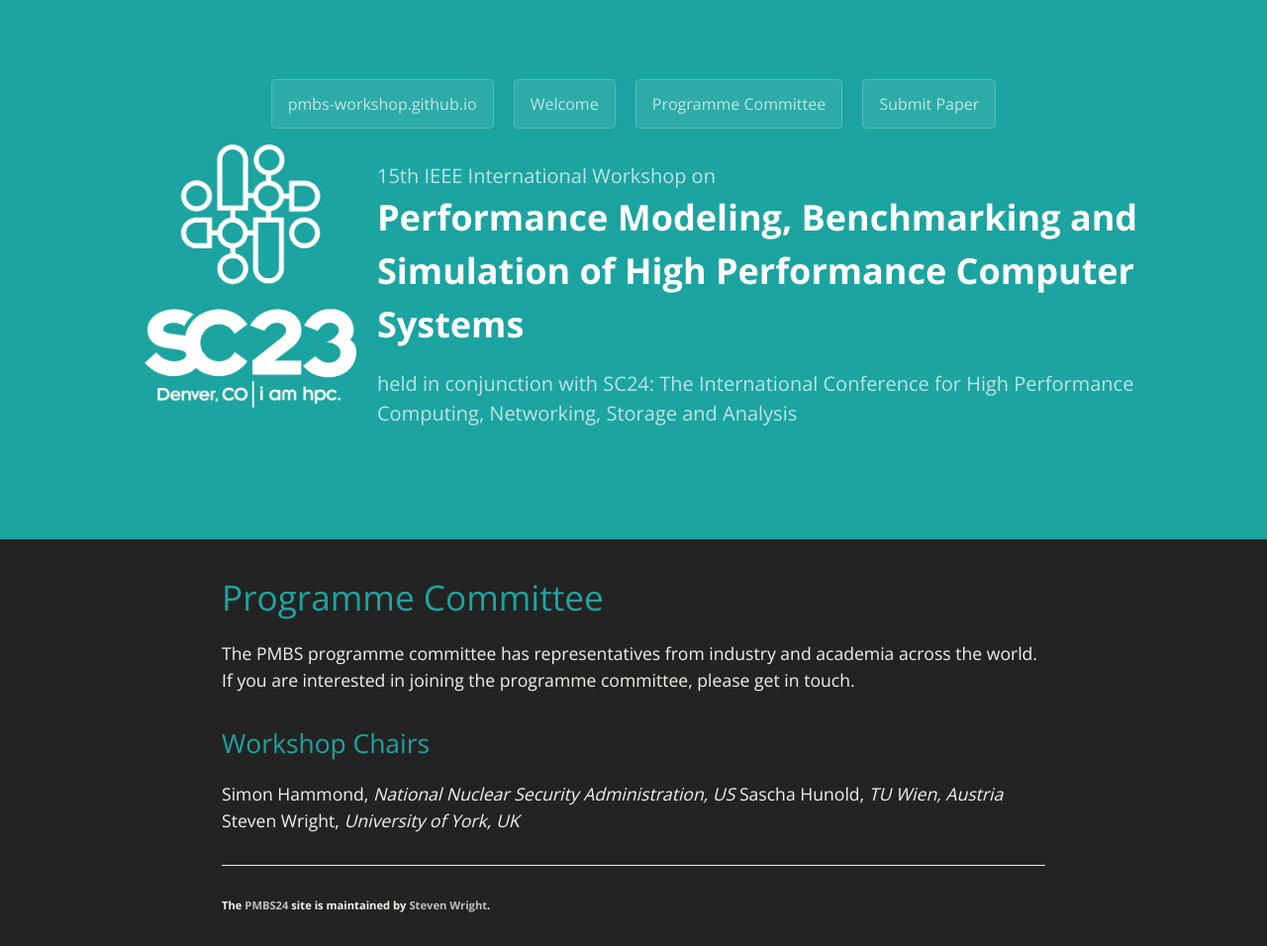
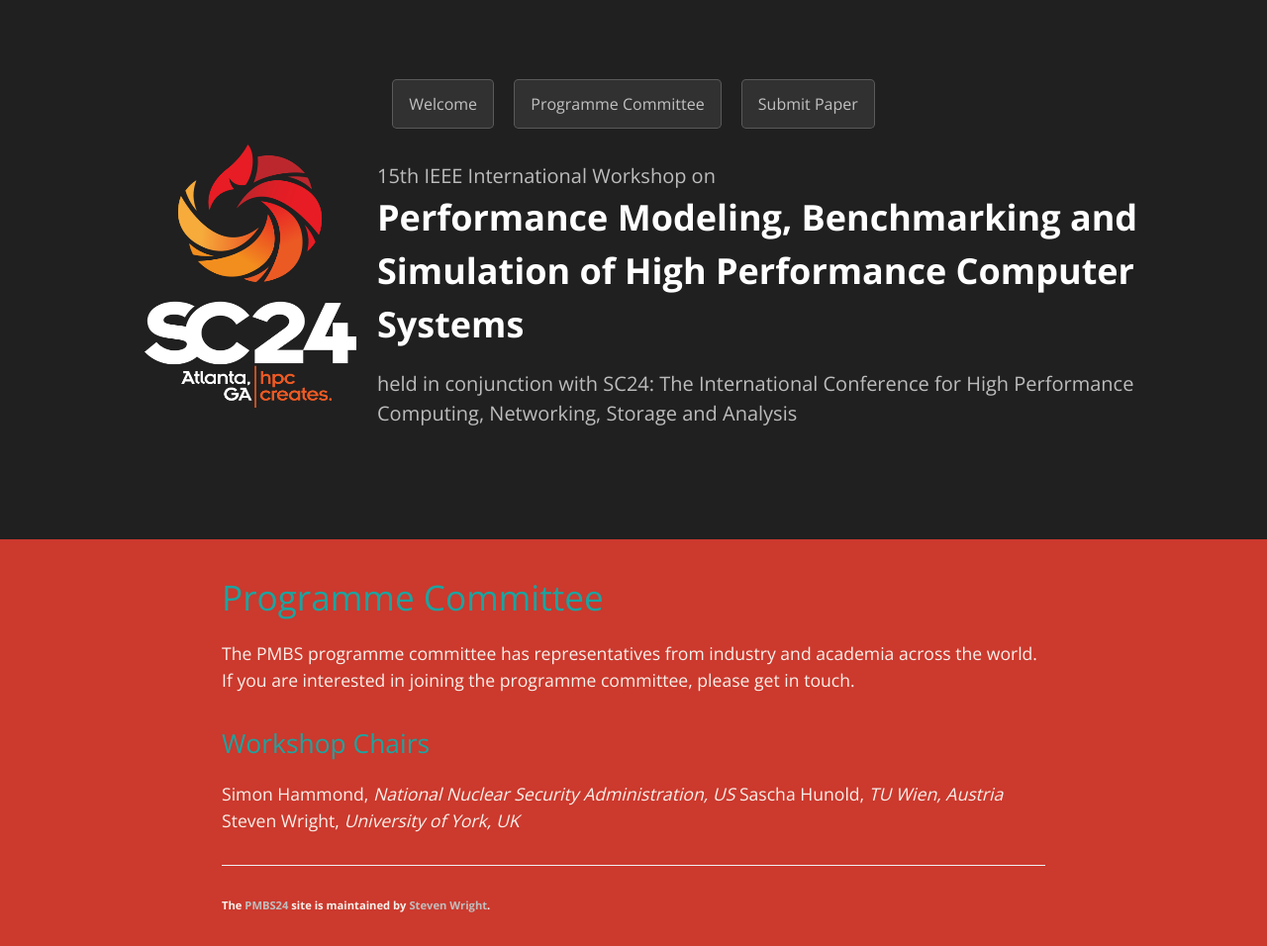
Before and after one commit to pmbs-workshop/pmbs-workshop.github.io, a Jekyll site: the page built from ProgrammeCommittee.markdown, in a window 1280 px wide. Shown: the whole page at 99% size. Built offline with Jekyll 4.4.1, drawn with Linux system fonts in a browser that asks for light colours.

Commit message:
Updated colours and logos

```diff
--- a/css/cayman.css
+++ b/css/cayman.css
@@ -179,7 +179,7 @@
 
 * { box-sizing: border-box; }
 
-body { padding: 0; margin: 0; font-family: "Open Sans", "Helvetica Neue", Helvetica, Arial, sans-serif; font-size: 16px; line-height: 1.5; color: rgba(247,241,235); background-color: rgb(35,35,35)}
+body { padding: 0; margin: 0; font-family: "Open Sans", "Helvetica Neue", Helvetica, Arial, sans-serif; font-size: 16px; line-height: 1.5; color: rgba(247,241,235); background-color: rgb(204,57,45)}
 
 a { color: rgb(190,190,190); text-decoration: none; }
 a:hover { color: rgb(43,121,116); text-decoration: underline; }
@@ -192,7 +192,8 @@
 @media screen and (max-width: 42em) { .btn { display: block; width: 100%; padding: 0.75rem; font-size: 0.9rem; }
   .btn + .btn { margin-top: 1rem; margin-left: 0; } }
 
-.page-header { color: #fff; background-color: rgb(28,164,160); text-align: center; background-repeat: no-repeat; background-position: center; }
+
+.page-header { color: #fff; background-color: rgb(32,32,32); text-align: center; background-repeat: no-repeat; background-position: center; }
 @media screen and (min-width: 64em) { .page-header { padding: 5rem 6rem; } }
 @media screen and (min-width: 42em) and (max-width: 64em) { .page-header { padding: 3rem 4rem; } }
 @media screen and (max-width: 42em) { .page-header { padding: 2rem 1rem; } }
```
Also changed, not shown: README.md (deleted, +0 -2 lines), assets/images/sclogo.png, 1 other file.
